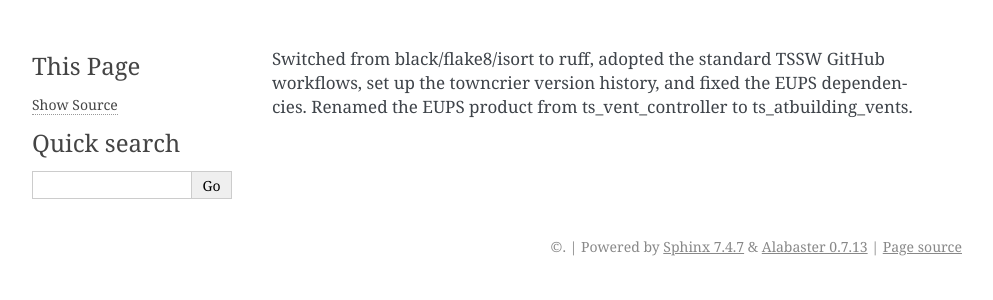
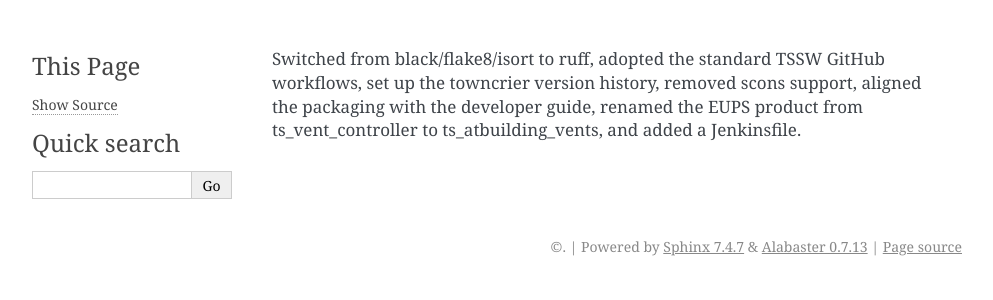
Before and after one commit to lsst-ts/ts_atbuilding_vents, a Sphinx documentation site: the page built from doc/news/SSW-3006.misc.rst, in a window 1280 px wide. Shown: the top 300 px of the page, without its empty margins (148-1141 px from the left). Built offline with Sphinx 7.4.7, drawn with Linux system fonts in a browser that asks for light colours.

Commit message:
Add Jenkinsfile for the develop pipeline.

```diff
--- a/doc/news/SSW-3006.misc.rst
+++ b/doc/news/SSW-3006.misc.rst
@@ -1,2 +1 @@
-Switched from black/flake8/isort to ruff, adopted the standard TSSW GitHub workflows, set up the towncrier version history, and fixed the EUPS dependencies.
-Renamed the EUPS product from ts_vent_controller to ts_atbuilding_vents.
+Switched from black/flake8/isort to ruff, adopted the standard TSSW GitHub workflows, set up the towncrier version history, removed scons support, aligned the packaging with the developer guide, renamed the EUPS product from ts_vent_controller to ts_atbuilding_vents, and added a Jenkinsfile.
```
Also changed, not shown: 1 other file.
